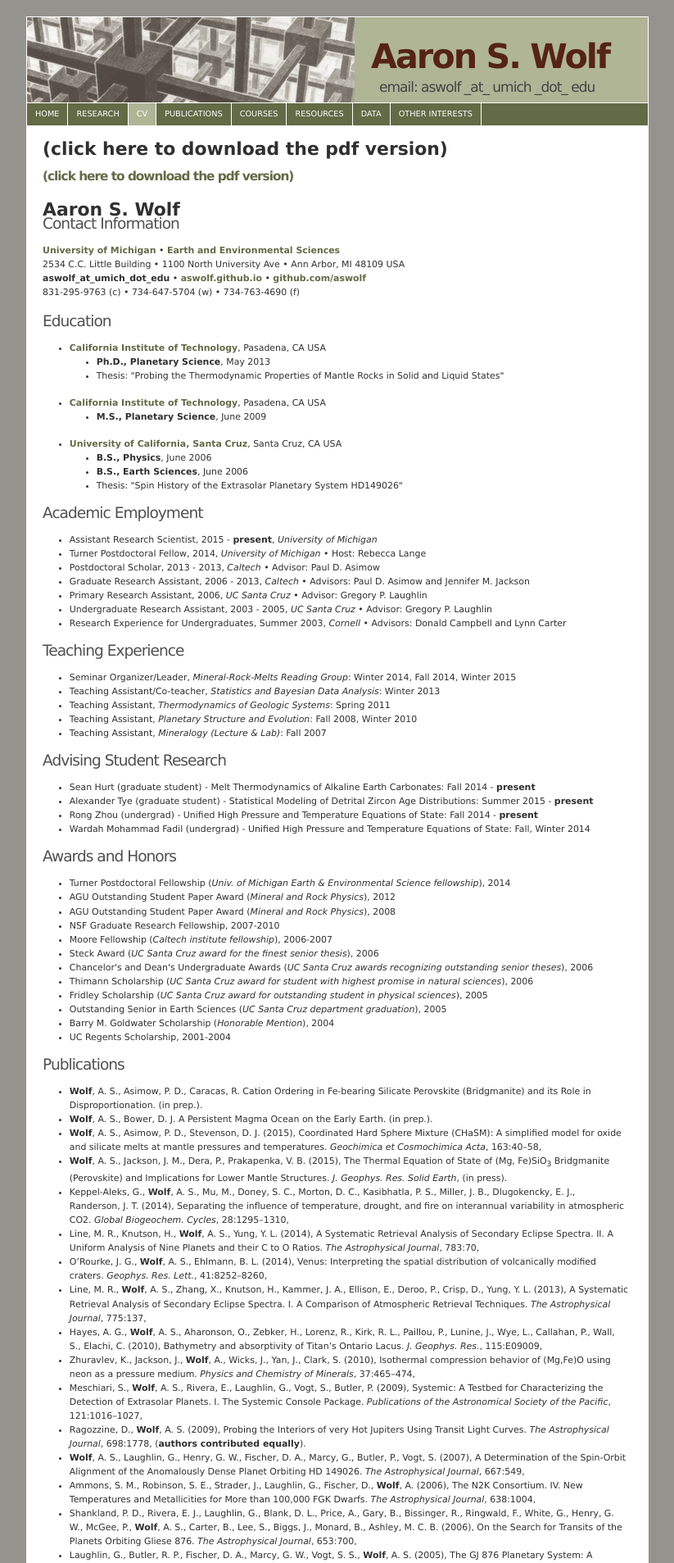
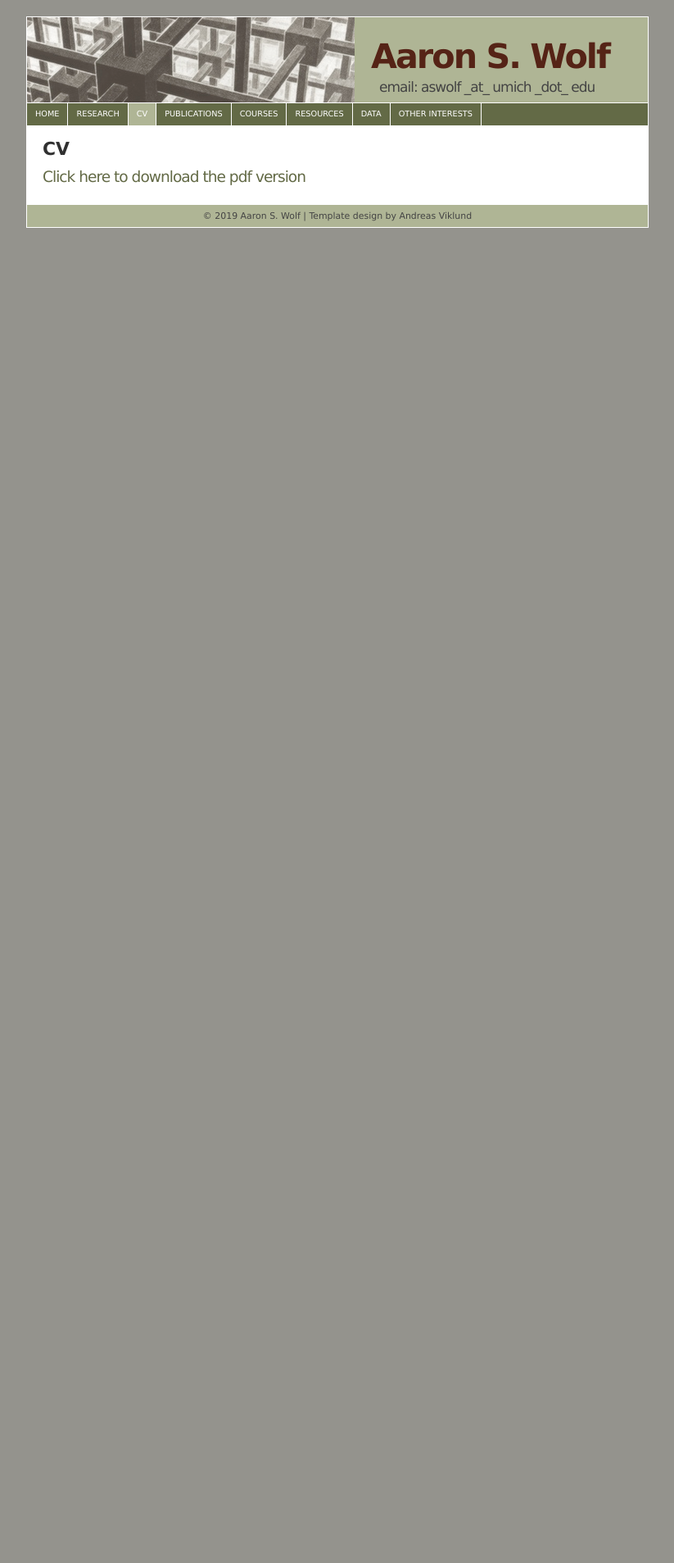
Before and after one commit to aswolf/aswolf.github.io, a Jekyll site: the page built from cv.md, in a window 1280 px wide. Shown: the top 1907 px of the page at 82% size, without its empty margins (228-1051 px from the left). Built offline with Jekyll 4.4.1, drawn with Linux system fonts in a browser that asks for light colours; our own code applies the rules of GitHub Pages for plain Markdown files; after the commit the page ends 900 px from its top, so only the background shows below that; some of the changed text lies outside the part shown.

Commit message:
Full Update to website research  - include all uptodate projects

```diff
--- a/cv.md
+++ b/cv.md
@@ -1,10 +1,7 @@
 ---
 layout:  default
 active: cv
+title: CV
 ---
 
-### [(click here to download the pdf version)](docs/asw-cv.pdf)
-
-{% include newpar.html %}
-
-{% include asw-cv-inc.html %}
+## [Click here to download the pdf version](docs/asw-cv.pdf)
--- a/research.md
+++ b/research.md
@@ -11,12 +11,13 @@
 Below I describe a number of these research projects in more detail, and you can see a list of my publications [here](publications.html).
 
 <div class="box" markdown="1">
-### Open Projects found at [github.com/aswolf](http://github.com/aswolf)
+### Open Projects found at: [gitlab.com/ENKI-portal](http://gitlab.com/ENKI-portal), [github.com/aswolf](http://github.com/aswolf)
 <div class="floatleft">
+<a href="https://gitlab.com"><img src="images/GitLab-logo.png"  width="100"></a>
 <a href="https://github.com"><img src="images/GitHub_Logo.png"  width="100"></a>
 </div>
 
-In support of the goals of Open Science, to make research more accessible and reproducible (i.e. more scientific), I have begun posting many of my projects on my github site.
+In support of the goals of Open Science, to make research more accessible and reproducible (i.e. more scientific), I have begun posting many of my projects on github and gitlab (some projects remain temporarily private, access granted on request).
 
 <div class="clear"> </div>
 
@@ -24,9 +25,9 @@
 </div>
 
 
-## Simplified Modeling of Silicate Liquids at Mantle Conditions
+## Silicate Liquids at High Pressure and Magma Ocean Evolution
 <div class="floatright">
-<img src="images/cartoonCNEvo.png" width="300">
+<img src="images/magma-ocean-crystallization-cartoon.png" width="300">
 </div>
 <div class="textfull" markdown="1">
 Determining the evolution of the Earth's mantle since formation is a crucial topic to understanding its present state.
@@ -35,67 +36,56 @@
 This magma ocean scenario is a simple consequence of the extremely large energies involved in terrestrial planet accretion.
 Recent experimental and theoretical work have shown that the properties of high pressure silicates are rather different from what was previously supposed, implying that crystallization of a magma ocean proceeds from the center outward rather than from the bottom up.
 This shift in our understanding is a consequence of the depths of both crystallization and neutral crystal buoyancy.
-Since these parameters are defined by composition-dependent equilibrium conditions, it is important to develop a simple model of silicate liquids that allows rapid determination of equations of state in a large chemically relevant system.
-For this project, I have developed the Coordinated Hard Sphere Mixture (CHaSM), which can rapidly predict the behavior of complex silicate liquids over wide ranges in Temperature, Pressure, and Composition.
-I am currently applying this general model to a simplified chemical representation of the Earth's mantle with an eye toward later using it to determine the chemical and thermal evolution of a planetary magma ocean.
-(*The first CHaSM paper was developed together with Paul Asimow and David Stevenson at Caltech and is currently under review at Geochimica et Cosmochimica Acta, see [publications](publications.html). Further work is underway to extend the model to a wider chemical system.*)
+To better understand the evolutionary path of a crystallizing magma ocean, I have developed a new liquid equations of state for the dominant component in rocky mantles (MgSiO3) (see Wolf et al. 2018).
+I have also co-developed a numerical modeling code called SPIDER: “Simulating Planetary Interior Dynamics with Extreme Rheology”, published in Bower et al. 2018 and hosted at https://bitbucket.org/djbower/spider.
 </div>
 <div class="clear"> </div>
 
 
-## High P-T Diamond Anvil Cell Experiments
+
+## Simplified Modeling of Silicate Liquids at Mantle Conditions
 <div class="floatleft">
-<img src="images/dac_diamonds.jpg" width="300">
-<div class="caption"> (image from Steve Jacobsen) </div>
+<img src="images/cartoonCNEvo.png" width="300">
 </div>
 <div class="textfull" markdown="1">
-Iron-bearing magnesium silicate perovskite (recently named Bridgmanite) is thought to be the dominant mineral in the Earth's lower mantle, occupying ~80% by volume.
-This makes it one of the most crucial phases to understanding the structure and long-term evolution of the Earth.
-In this work, I set out to characterize the composition-dependent compression behavior of perovskite at realistic mantle conditions using laser-heated diamond anvil cell experiments.
-Synchrotron X-ray diffraction experiments were carried out at the Advanced Photon Source, measuring the high temperature compression curves for (Mg,Fe)SiO<sub>3</sub> perovskite in a quasi-hydrostatic neon pressure medium for a range of iron compositions.
-The resulting powder diffraction profiles are then fit to obtain perovskite volumes as a function of pressure and temperature.
-From the extracted volumes, I construct high temperature equations of state for both Fe-bearing and Fe-free compositions, comparing with careful reanalysis of literature data.
-Using Bayesian statistical techniques that are robust to outliers in the dataset, we are able to show that the thermal expansion trends with temperature for perovskite (even in the absence of iron) are considerably higher than previously thought.
-(*This work was carried out in close collaboration with Jennifer Jackson at Caltech, and will be submitted soon to EPSL.*)
-</div>
-<div class="clear"></div>
-
-
-## <a name="head:unbiased"></a> Unified Pressure Scales for Hi P-T Experiments
-<div class="floatright">
-<img src="images/unbiased_graphic.png" width="300">
-<div class="caption"> (modified from wikipedia) </div>
-</div>
-<div class="textfull" markdown="1">
-The structure and dynamics of the Earth's interior give us clues to how the Earth formed and how it has evolved over the last 4.5 billion years.
-In order to interpret seismic observations, we rely on high pressure and temperature (high P-T) experiments to determine the behavior of rocky materials at the extreme conditions deep within the Earth.
-Unfortunately, we cannot directly measure the pressures in these experiments, but must instead rely on the calibrated behavior of pressure markers such as ruby, gold, platinum, or MgO.
-We are therefore highly dependent on a limited set of pressure markers and extremely sensitive to uncertainties in their high P-T properties.
-To address the systematic errors in these calibrated pressure scales, we are developing a new unified pressure scale using a Bayesian analysis of published high P-T measurements called the UnBIASeD (**Un**ified **B**ayesian **I**terative **A**nd **S**yst**e**matically **D**etermined) Pressure scale.
-As this is an entirely open project, meant to provide both models and easy access to literature data, it is posted on my github page at [github.com/aswolf/unbiased-pscale](https://github.com/aswolf/unbiased-pscale).
-(*I am working on this project with two Univ. of Michigan undergraduates, Rong Zhou and Wardah Mohammad Fadil, through the [UROP](http://www.lsa.umich.edu/urop/) undergraduate research program.*)
-</div>
-<div class="clear"></div>
-
-
-## Modeling Atomic Ordering in Fe-bearing Perovskite from 1st Principles Calculations
-<div class="floatleft">
-<img src="images/antique_checkerboard_sm.jpg" width="250">
-<div class="caption"> (from galleryhip.com) </div>
-</div>
-<div class="textfull" markdown="1">
-High quality experimental data is ideally the best standard for determining the thermodynamic properties of earth materials, however it is often difficult and costly to perform experiments at the relevant extreme conditions.
-Furthermore, experiments provide a relatively sparse sampling of Pressure-Temperature-Composition space, and so theoretical calculations will always be useful in constructing a detailed overall picture of the thermodynamics of complex systems.
-In this work, we use density functional theory (DFT) to calculate the energies and volumes of iron-bearing silicate perovskite at mantle pressures.
-These calculations are used to parameterize simplified cation ordering models that can capture the energetic cost of various atomic ordering schemes.
-This work is particularly relevant in light of recent work by Zhang (2014), who observed Fe-bearing perovskite to be unstable at high pressure, exolving a new iron-rich hexagonal phase and a nearly Fe-free perovskite.
-In this theoretical study, we show that perovskite is highly energetically sensitive to the relative ordering of Mg and Fe atoms on its lattice, inducing them to cluster, and therefore the observed phase break-down is a likely outcome of perovskite's ordering tendencies combined with the novel pressure-temperature pathway explored by Zhang et al.
-This work can thus help to reconcile the conflicting reports of Fe exsolution in perovskite diamond anvil cell experiments.
-Eventually, we aim to combine this model with a similar model for ferropericlase, the other major phase in the lower mantle, to obtain a complete thermodynamic model for a simplified lower mantle system.
-(*This work is being carried out together with Paul Asimow and Razvan Caracas at ENS Lyon.*)
+The dynamically important properties of high pressure silicate liquids are defined by composition-dependent equilibrium conditions.
+It is thus important to develop a simple model of silicate liquids that allows rapid determination of equations of state in a large chemically relevant system.
+I have developed the Coordinated Hard Sphere Mixture (CHaSM), which can rapidly predict the behavior of complex silicate liquids over wide ranges in Temperature, Pressure, and Composition (Wolf et al. 2015).
+The original publication demonstrated this new technique on a simplified chemistry, and the model is currently being extended to cover a wide range of chemistries relevant to rocky planets.
 </div>
 <div class="clear"> </div>
 
+
+## Structure and Thermodynamics of Carbonate-rich Melts
+<div class="floatright">
+<img src="images/Carbonate-Liquid-structure.png" width="300">
+</div>
+<div class="textfull" markdown="1">
+Carbonate melts play a crucial role in planetary carbon cycles, transporting carbon to the surface and inhibiting continued subduction into the lower mantle.
+Melting of carbonate-bearing rocks strongly modifies the mantle solidus, lowering it by $\sim$500 C at 10 GPa \citep{Ghosh2009}, potentially enabling widespread low-degree partial melting.
+Despite their importance, the thermodynamics of carbonate-bearing melts are poorly understood largely due to experimental challenges with decarbonation.
+This work is supported by a collaborative NSF PI grant, exploring the thermodynamics of alkaline earth carbonate melts, synthesizing liquid simulations, melt detection experiments, and thermodynamic modeling.
+Hurt and Wolf (2018) develops a new potential model for {(Ca, Mg, Sr, Ba)CO$_3$} liquids, enabling atomistic simulations at mantle pressures.
+Ongoing work reveals strongly divergent thermophysical properties for Mg-bearing carbonate melts, owing to their distinct atomic structure, dramatically affecting the buoyancy of MgCO$_3$-bearing melts (Hurt and Wolf, in prep).
+</div>
+<div class="clear"> </div>
+
+
+## Accurate Geologic Thermodynamic Databases & extending to Extrasolar Planets
+<div class="floatleft">
+<img src="images/Mg_Al_MELTS_Hypatia_compare.png" width="300">
+</div>
+<div class="textfull" markdown="1">
+Thermodynamic models provide a theoretical framework for extrapolating experimental databases to understand geologic processes, but their calibration and use is often restricted to high-level experts.
+Limits on data quantity and quality demand simplified models that remain accurate over narrow regions of pressure-temperature-composition space.
+Thermodynamic database modeling is plagued by strong parameter correlations and variable uncertainties that are rarely reported, making it difficult to assess model accuracy.
+This work is supported by a collaborative NSF PI grant to develop general Bayesian thermodynamic modeling tools & techniques, and using them to create a new MELTS model calibration.
+This includes an extension of the high-pressure pMELTS model to explore core-formation and differentiation in exoplanets affected by exotic non-terrestrial chemistries.
+By simplifying calibration, the open source tools I'm developing will open up thermodynamic model building to the wider community, enabling researchers to specially tune models for their own areas of interest.
+
+
+</div>
+<div class="clear"> </div>
 
 
 ## Bayesian Data Analysis Applications in Geosciences
@@ -120,11 +110,30 @@
 <div class="clear"></div>
 
 These publications are some of the most fun because they represent tricky statistical problems that are spread widely across science.
-(*For more information on these projects, see my [publication](publication.html)*)
+(*For more information on these projects, see my [publications](publications.html)*)
+
+
+## High P-T Diamond Anvil Cell Experiments
+<div class="floatright">
+<img src="images/dac_diamonds.jpg" width="300">
+<div class="caption"> (image from Steve Jacobsen) </div>
+</div>
+<div class="textfull" markdown="1">
+Iron-bearing magnesium silicate perovskite (recently named Bridgmanite) is thought to be the dominant mineral in the Earth's lower mantle, occupying ~80% by volume.
+This makes it one of the most crucial phases to understanding the structure and long-term evolution of the Earth.
+Wolf et al. (2015), characterizes the composition-dependent compression behavior of perovskite at realistic mantle conditions using laser-heated diamond anvil cell experiments.
+Synchrotron X-ray diffraction experiments were carried out at the Advanced Photon Source, measuring the high temperature compression curves for (Mg,Fe)SiO<sub>3</sub> perovskite in a quasi-hydrostatic neon pressure medium for a range of iron compositions.
+The resulting powder diffraction profiles are then fit to obtain perovskite volumes as a function of pressure and temperature.
+From the extracted volumes, I construct high temperature equations of state for both Fe-bearing and Fe-free compositions, comparing with careful reanalysis of literature data.
+Using Bayesian statistical techniques that are robust to outliers in the dataset, we are able to show that the thermal expansion trends with temperature for perovskite (even in the absence of iron) are considerably higher than previously thought.
+</div>
+<div class="clear"></div>
+
+
 
 
 ## Developing Open Source Scientific Tools
-<div class="floatright">
+<div class="floatleft">
 <img src="images/Open_Science_Logo.jpg" width="150">
 <div class="caption"> (from wikipedia) </div>
 </div>
--- a/resources.md
+++ b/resources.md
@@ -9,8 +9,8 @@
 ---
 
 ## Personal Projects
-* #### [github.com/aswolf](http://github.com/aswolf) - host of all my open software research projects
-* #### [aswolf.github.io/notes.html](notes.html) - location my open lab notebook
+* #### [ENKI-portal](http://enki-portal.org) - ENKI is a collaborative, model-configuration and testing portal for tools in computational thermodynamics and fluid dynamics.
+* #### [github.com/aswolf](http://github.com/aswolf) - host of some of my open software research projects
 
 ---
 
```
Also changed, not shown: courses.md (+2 -1 lines), publications.md (+0 -1 lines), images/Carbonate-Liquid-structure.png (added), images/GitLab-logo.png (added), images/magma-ocean-crystallization-cartoon.png (added), 1 other file.
